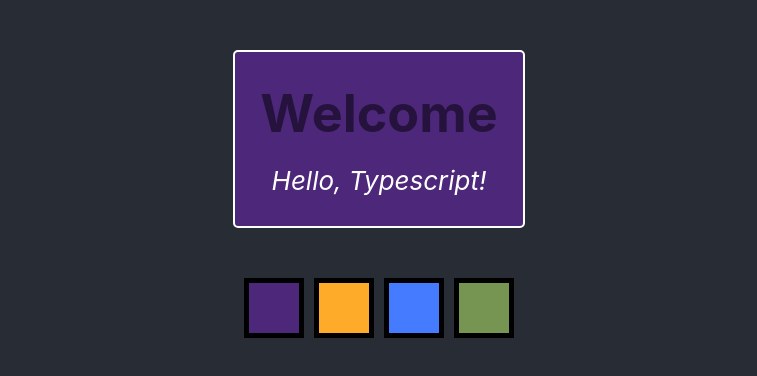
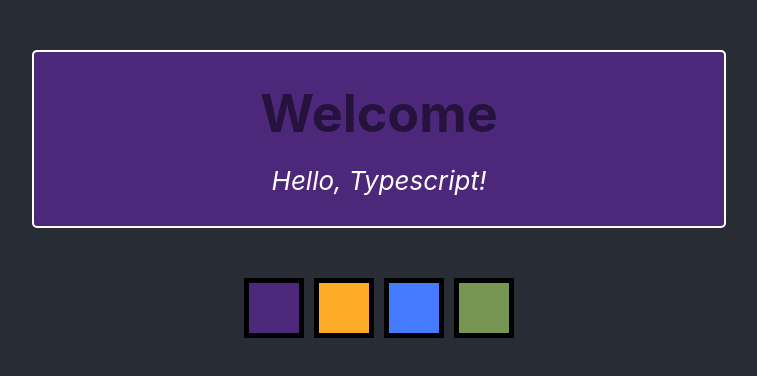
Before and after one commit to andrew-brainerd/react-ts, a React (Create React App) app: page / in a window 1280 px wide. Shown: the top 376 px of the page, without its empty margins (261-1018 px from the left). Built offline with nearby package versions, Linux system fonts and the light colour scheme.

Commit message:
Add Context type

```diff
--- a/src/components/Message/Message.tsx
+++ b/src/components/Message/Message.tsx
@@ -13,7 +13,9 @@ const Container = styled.div`
   border-radius: 5px;
   margin: 50px auto;
   padding: 10px 25px;
+  transition: 0.3s all ease-in;
   user-select: none;
+  width: 50%;
 `;
 
 const Title = styled.div`
--- a/src/components/style/theme.ts
+++ b/src/components/style/theme.ts
@@ -1,6 +1,6 @@
 import { createContext } from 'react';
 
-export interface ThemeList {
+interface ThemeList {
   [index: string]: Theme
 };
 
@@ -9,6 +9,11 @@ export interface Theme {
   background: string,
   headerColor: string,
   color: string
+};
+
+interface Context {
+  theme: object,
+  setTheme: Function
 };
 
 export const themes: ThemeList = {
@@ -38,7 +43,7 @@ export const themes: ThemeList = {
   },
 };
 
-export const ThemeContext = createContext({
+export const ThemeContext = createContext<Context>({
   theme: {},
   setTheme: (theme: Theme) => { }
 });
```
